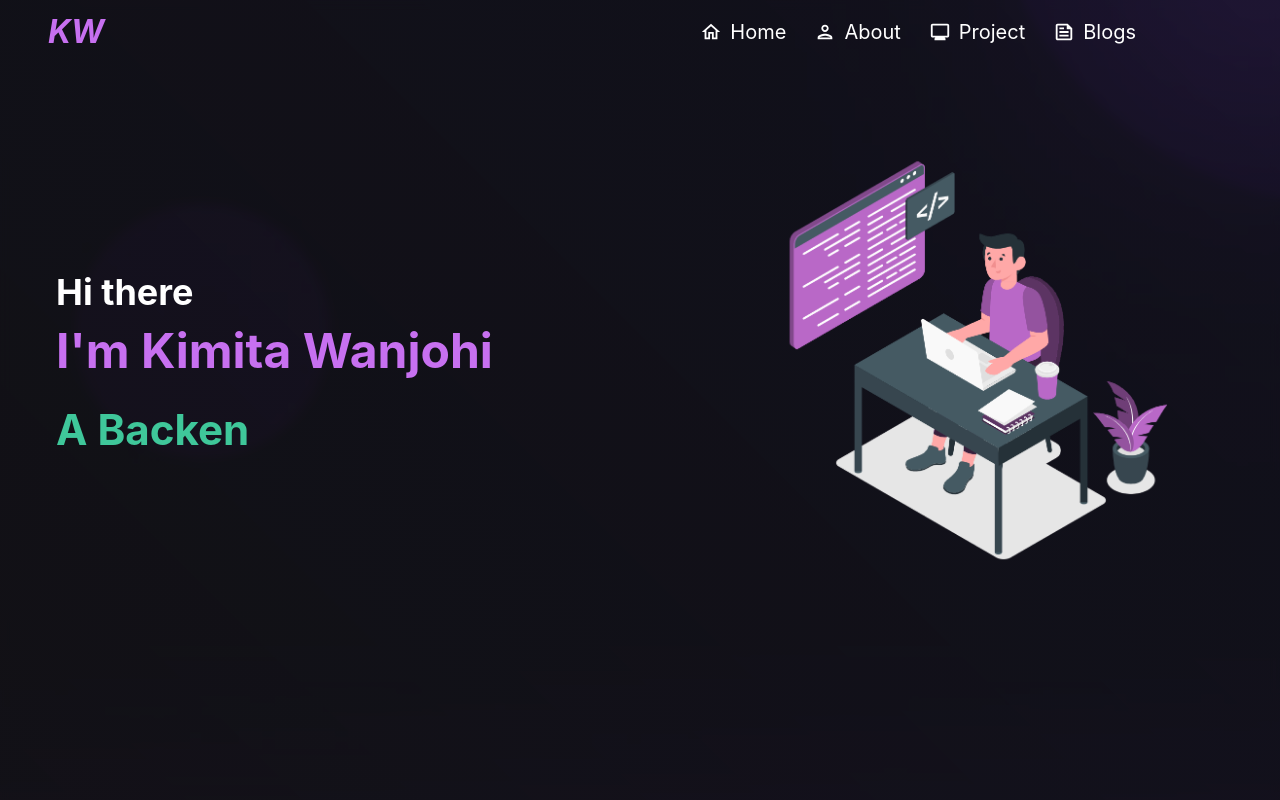
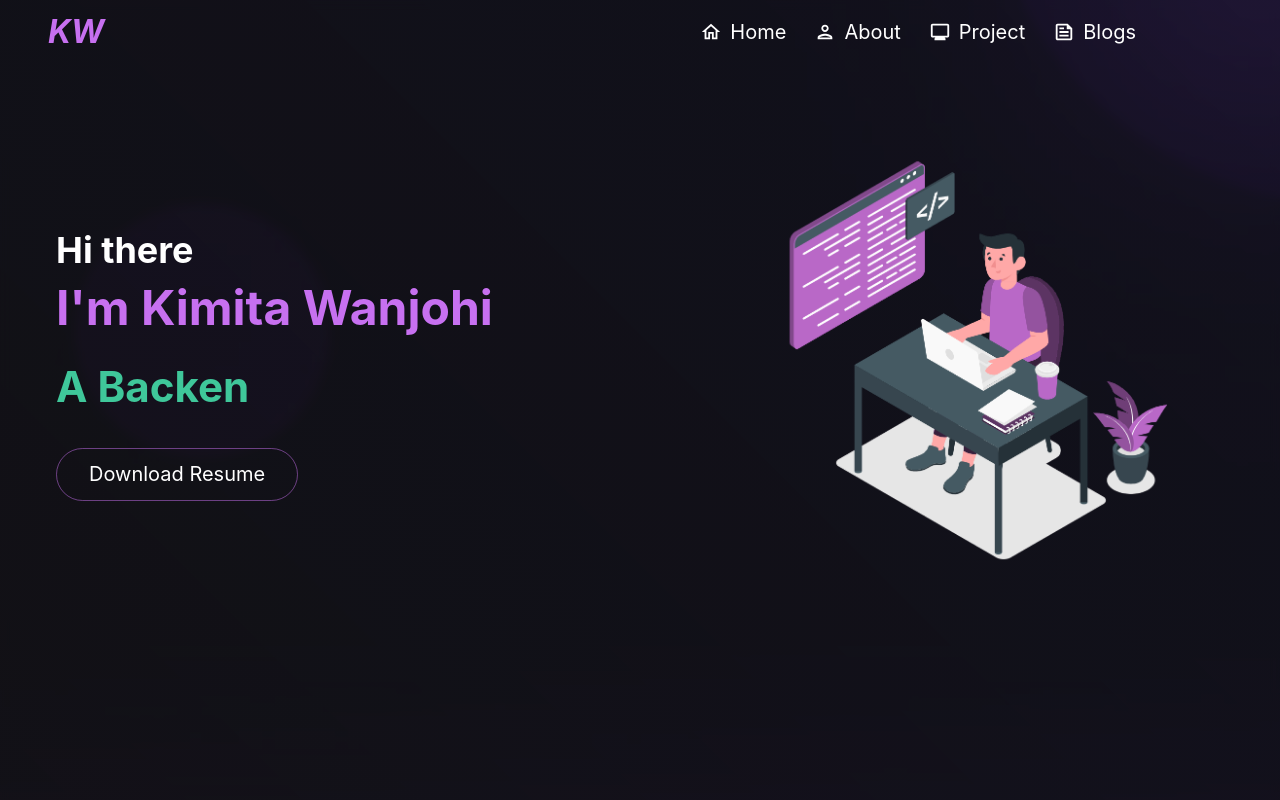
Before and after one commit to kimitaWanjohi/portfolio, a React (Vite) app: page / in a window 1280 px wide. Shown: the top 800 px of the page. Built offline with nearby package versions, Linux system fonts and the light colour scheme.

Commit message:
download resume button

```diff
--- a/src/components/Home/HeroSection.tsx
+++ b/src/components/Home/HeroSection.tsx
@@ -2,12 +2,23 @@ import React from 'react';
 
 import Box from '@mui/material/Box';
 import Typography from '@mui/material/Typography';
+import Button from '@mui/material/Button';
 import Grid from '@mui/material/Grid';
-import { useTheme } from '@mui/material/styles';
+import { useTheme, styled } from '@mui/material/styles';
 
 import { TypeAnimation } from 'react-type-animation';
 
 import HomeMain from '../../assets/home-main.svg';
+
+
+const RoundedButton = styled(Button)(({ theme }) => ({
+    borderRadius: '50px',
+    padding: theme.spacing(1, 4),
+    color: theme.palette.text.primary,
+    fontWeight: 400,
+    fontSize: '1.25rem',
+}));
+
 
 
 const HeroSection: React.FC = () => {
@@ -47,6 +58,16 @@ const HeroSection: React.FC = () => {
                                 ]}
                             />
                         </Typography>
+                        <div>
+                            <RoundedButton
+                             variant="outlined"
+                             href="https://docs.google.com/document/d/1oCrwcj9YvyIFhTeb8A0xTRrhUFxY7yWSXcs5kI8T_BI/export?format=pdf"
+                             color="secondary"
+                             sx={{mt: theme.spacing(4)}}
+                             >
+                                Download Resume
+                            </RoundedButton>
+                        </div>
                     </Box>
                 </Grid>
                 <Grid item xs={12} sm={5}>
```
